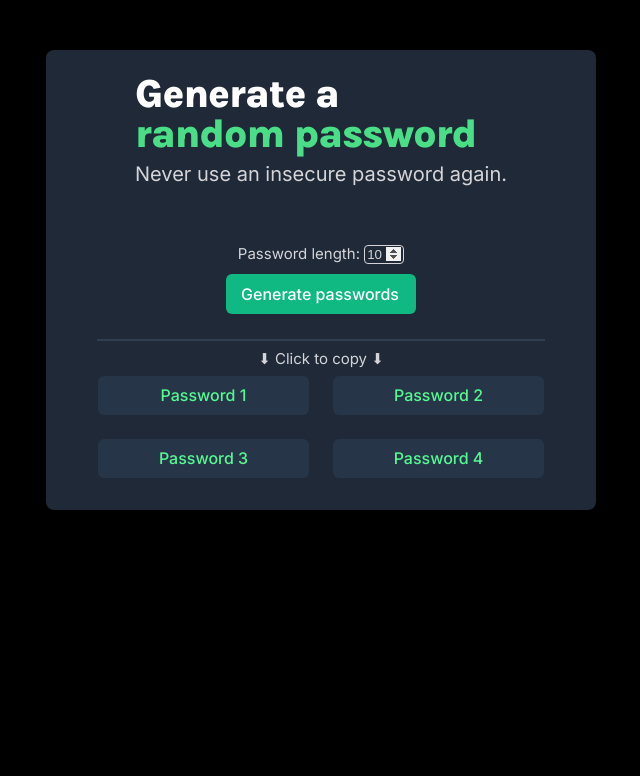
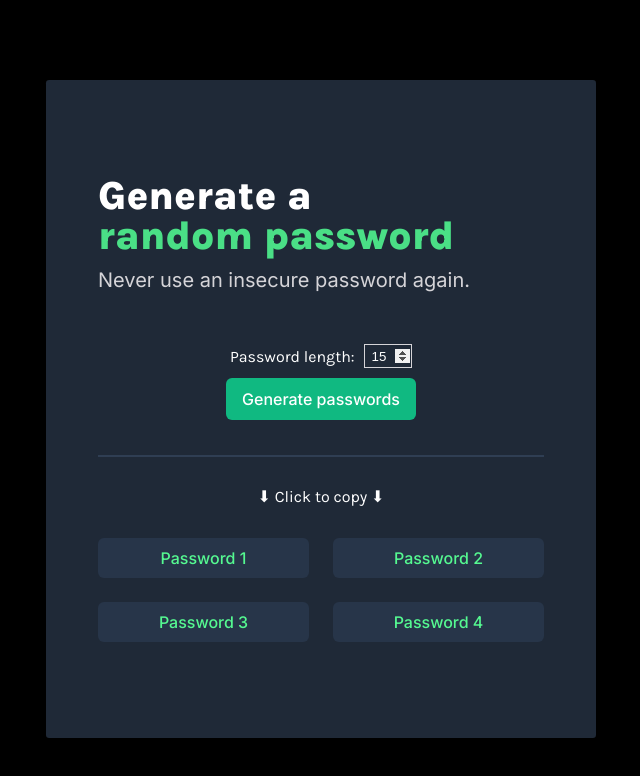
Before and after one commit to SondreHal/SoloProject-PasswordGenerator, a plain HTML site: page index.html in a window 1280 px wide. Shown: the whole page, without its empty margins (319-959 px from the left). Drawn offline with Linux system fonts and the light colour scheme.

Commit message:
css/html cleanup

```diff
--- a/index.html
+++ b/index.html
@@ -1,46 +1,102 @@
 <!DOCTYPE html>
 <html lang="en">
 	<head>
-		<link rel="preconnect" href="https://fonts.googleapis.com" />
-		<link rel="preconnect" href="https://fonts.gstatic.com" crossorigin />
+		<link
+			rel="preconnect"
+			href="https://fonts.googleapis.com"
+		/>
+		<link
+			rel="preconnect"
+			href="https://fonts.gstatic.com"
+			crossorigin
+		/>
 		<link
 			href="https://fonts.googleapis.com/css2?family=Inter:wght@400;500&family=Karla:wght@400;500;800&display=swap"
 			rel="stylesheet"
 		/>
 		<meta charset="UTF-8" />
-		<meta http-equiv="X-UA-Compatible" content="IE=edge" />
-		<meta name="viewport" content="width=device-width, initial-scale=1.0" />
+		<meta
+			http-equiv="X-UA-Compatible"
+			content="IE=edge"
+		/>
+		<meta
+			name="viewport"
+			content="width=device-width, initial-scale=1.0"
+		/>
 		<title>Password Generator</title>
-		<link rel="stylesheet" href="style.css" />
+		<link
+			rel="stylesheet"
+			href="style.css"
+		/>
+		<script
+			src="index.js"
+			defer
+		></script>
 	</head>
+
 	<body>
-		<div class="container">
-			<div class="center-block">
-				<div class="left-text">
-					<h1>
-						Generate a<br />
-						<span class="green-text">random password</span>
-					</h1>
-					<h2>Never use an insecure password again.</h2>
+		<div class="wrapper">
+			<div class="wrapper_inner">
+				<!-- HEADLINE -->
+				<h1>
+					Generate a <br />
+					<span>random password</span>
+				</h1>
+				<p class="text_sub_header">Never use an insecure password again.</p>
+
+				<!-- INPUT PASSWORD LENGTH -->
+				<div class="flex flex_center_h flex_center_v">
+					<p>Password length:</p>
+					<input
+						type="number"
+						id="passwordLength"
+						min="15"
+						max="18"
+						value="15"
+						onkeydown="return false;"
+					/>
+				</div>
+
+				<!-- CTA BUTTON -->
+				<button id="generate_pw_btn">Generate passwords</button>
+
+				<div class="divider"></div>
+
+				<!-- PASSWORD CONTAINERS -->
+				<p class="text_center">⬇ Click to copy ⬇</p>
+
+				<div class="pw_container_wrapper">
+					<div
+						class="pw_container"
+						id="password_1"
+					>
+						<p>Password 1</p>
+					</div>
+
+					<div
+						class="pw_container"
+						id="password_2"
+					>
+						<p>Password 2</p>
+					</div>
+				</div>
+
+				<div class="pw_container_wrapper">
+					<div
+						class="pw_container"
+						id="password_3"
+					>
+						<p>Password 3</p>
+					</div>
+
+					<div
+						class="pw_container"
+						id="password_4"
+					>
+						<p>Password 4</p>
+					</div>
 				</div>
 			</div>
-			<h3>
-				Password length:
-				<input type="number" id="passwordLength" min="6" max="18" value="10" />
-			</h3>
-			<button id="generate-btn">Generate passwords</button>
-
-			<div class="divide-line"></div>
-			<h3 class="">⬇ Click to copy ⬇</h3>
-			<div class="random-passwords">
-				<div class="password-1-3" id="password1">Password 1</div>
-				<div class="password-2-4" id="password2">Password 2</div>
-			</div>
-			<div class="random-passwords" id="less-margin">
-				<div class="password-1-3" id="password3">Password 3</div>
-				<div class="password-2-4" id="password4">Password 4</div>
-			</div>
 		</div>
-		<script src="index.js"></script>
 	</body>
 </html>
--- a/style.css
+++ b/style.css
@@ -1,199 +1,168 @@
-body {
-	/*Box model stuff*/
+*,
+*::before,
+*::after {
+	box-sizing: border-box;
 	margin: 0;
 	padding: 0;
-	background-color: black;
-	/*Typography stuff*/
-	color: white;
 }
 
-.container {
-	/*Box model stuff*/
-	width: 550px;
-	margin: 50px auto;
-	border-radius: 8px;
-	background-color: #1f2937;
-	/*Typography stuff*/
-	font-family: "Karla";
-	/*Miscellaneous*/
-	padding-block: 1.5em;
+body {
+	background-color: black;
+	color: white;
+	padding: 5rem 1.5rem;
 }
 
+/* FLEX PROPERTIES */
+.flex {
+	display: flex;
+}
+.flex_center_h {
+	justify-content: center;
+}
+.flex_center_v {
+	align-items: center;
+}
+
+/* CONTENT WRAPPERS */
+.wrapper {
+	background: #1f2937;
+	border-radius: 0.2rem;
+	font-family: 'Karla', sans-serif;
+	margin: 0 auto;
+	max-width: 100%;
+	padding: 6rem 1.5em;
+	width: 550px;
+}
+.wrapper_inner {
+	margin: 0 auto;
+	width: fit-content;
+}
+
+/* HEADLINE */
 h1 {
-	/*Box model stuff*/
-	margin: 0;
-	/*Typography stuff*/
-	font-family: "Karla";
+	font-family: 'Karla';
 	font-size: 40px;
 	font-weight: 800;
-	/*Miscellaneous*/
-	user-select: none;
+	letter-spacing: -2.5%;
 	line-height: 40px;
-	letter-spacing: -0.025em;
+}
+h1 span {
+	color: #4adf86;
+}
+.text_sub_header {
+	color: #d5d4d8;
+	font-family: 'Inter';
+	font-size: 20px;
+	font-weight: 400;
+	line-height: 28px;
+	margin: 10px 0 50px;
 }
 
-h2 {
-	/*Box model stuff*/
-	margin: 10px 0 51px 0;
-	/*Typography stuff*/
-	font-family: "Inter";
-	font-size: 20px;
-	font-weight: 400;
-	color: #d5d4d8;
-	/*Miscellaneous*/
-	user-select: none;
-	line-height: 20px;
+/* INPUT FOR PASSWORD LENGTH */
+input[type='number'] {
+	background-color: transparent;
+	border: 1px solid #d5d4d8;
+	caret-color: transparent;
+	color: #ffffff;
+	cursor: default;
+	height: 1.5rem;
+	margin-left: 0.6rem;
+	padding-inline: 0.4rem 0.1rem;
+	width: 3rem;
+}
+input[type='number']:focus {
+	outline: none;
+}
+input[type='number']::selection {
+	background-color: transparent;
+}
+/* FOR GOOGLE CHROME */
+input[type='number']::-webkit-inner-spin-button,
+input[type='number']::-webkit-outer-spin-button {
+	opacity: 1;
 }
 
-h3 {
-	/*Box model stuff*/
-	margin: 10px auto;
-	/*Typography stuff*/
-	font-family: "Inter";
-	font-size: 15px;
-	font-weight: 400;
-	text-align: center;
-	color: #d5d4d8;
-	/*Miscellaneous*/
-	user-select: none;
-	line-height: 15px;
+#generate_pw_btn {
+	background: #10b981;
+	border-radius: 6px;
+	border: none;
+	color: #ffffff;
+	cursor: pointer;
+	display: block;
+	font-family: 'Inter';
+	font-size: 16px;
+	font-weight: 500;
+	line-height: 24px;
+	margin: 10px auto 35px;
+	padding: 9px 16px;
+}
+#generate_pw_btn:hover {
+	background: #14d393;
 }
 
-.green-text {
-	/*Typography stuff*/
-	color: #4adf86;
+.divider {
+	/*Box model stuff*/
+	border: 1px solid #2f3e53;
+	margin: 35px auto 30px;
+	width: 100%;
 }
 
-.center-block {
-	/*Typography stuff*/
+/* PASSWORD CONTAINERS */
+.text_center {
+	font-size: 16px;
+	font-weight: 400;
+	margin-bottom: 2rem;
 	text-align: center;
 }
 
-.left-text {
-	/*Display stuff*/
-	display: inline-block;
-	/*Typography stuff*/
-	text-align: left;
+.pw_container_wrapper {
+	display: flex;
+	flex-wrap: wrap;
+	gap: 24px;
+	justify-content: center;
 }
 
-input[type="number"] {
-	/*Box model stuff*/
-	width: 34px;
-	border: 1px solid #d5d4d8;
-	border-radius: 4px;
-	background-color: #1f2937;
-	/*Typography stuff*/
-	color: #d5d4d8;
-	/*Miscellaneous*/
-	caret-color: transparent;
+.pw_container_wrapper:not(:last-of-type) {
+	margin-bottom: 24px;
 }
 
-input[type="number"]:focus {
-	/*Box model stuff*/
-	outline: none;
+.pw_container {
+	background-color: #273549;
+	border-radius: 6px;
+	padding: 4px;
+	width: 211px;
+}
+.pw_container:hover {
+	background-color: #32445c;
+	cursor: pointer;
+}
+.pw_container p {
+	color: #55f991;
+	font-family: 'Inter';
+	font-size: 16px;
+	font-weight: 500;
+	line-height: 32px;
+	text-align: center;
 }
 
-input[type="number"]::selection {
-	/*Box model stuff*/
-	background-color: #1f2937;
-	/*Typography stuff*/
-	color: #d5d4d8;
+@media screen and (max-width: 500px) {
+	body {
+		padding: 1.5rem;
+	}
+
+	.wrapper {
+		padding: 4rem 1.5em;
+	}
 }
+@media screen and (max-width: 455px) {
+	body {
+		padding: 0;
+	}
 
-input[type="number"]::-webkit-inner-spin-button,
-input[type="number"]::-webkit-outer-spin-button {
-	/*Manipulations stuff*/
-	opacity: 1;
+	h1 {
+		font-size: 32px;
+	}
+	.text_sub_header {
+		font-size: 18px;
+	}
 }
-
-#generate-btn {
-	/*Display stuff*/
-	display: flex;
-	flex-direction: row;
-	/*Box model stuff*/
-	margin: 10px auto 0;
-	padding: 12px 17px 12px 15px;
-	border: none;
-	border-radius: 6px;
-	background-color: #10b981;
-	/*Typography stuff*/
-	font-family: "Inter";
-	font-size: 16px;
-	font-weight: 500;
-	color: white;
-	/*Miscellaneous*/
-	user-select: none;
-	line-height: 16px;
-}
-
-#generate-btn:hover {
-	/*Box model stuff*/
-	background: #14ce90;
-	/*Miscellaneous*/
-	cursor: pointer;
-}
-
-#generate-btn:active {
-	/*Box model stuff*/
-	background: #10b981;
-}
-
-.divide-line {
-	/*Box model stuff*/
-	width: 446px;
-	margin: 25px auto 0px auto;
-	border: 1px solid #2f3e53;
-}
-
-.random-passwords {
-	/*Display stuff*/
-	display: flex;
-	justify-content: center;
-	/*Box model stuff*/
-	margin-bottom: 24px;
-	/*Miscellaneous*/
-	gap: 24px;
-}
-
-.password-1-3,
-.password-2-4 {
-	/*Box model stuff*/
-	width: 211px;
-	height: 39px;
-	border-radius: 6px;
-	background-color: #273549;
-	/*Typography stuff*/
-	font-family: "Inter";
-	font-size: 16px;
-	font-weight: 500;
-	text-align: center;
-	color: #55f991;
-	/*Miscellaneous*/
-	user-select: none;
-	line-height: 39px;
-}
-
-#password1:hover,
-#password2:hover,
-#password3:hover,
-#password4:hover {
-	/*Box model stuff*/
-	background-color: #32445c;
-	/*Miscellaneous*/
-	cursor: pointer;
-}
-
-#password1:active,
-#password2:active,
-#password3:active,
-#password4:active {
-	/*Box model stuff*/
-	background-color: #273549;
-	/*Miscellaneous*/
-	cursor: pointer;
-}
-
-#less-margin {
-	/*Box model stuff*/
-	margin-bottom: 8px;
-}
```
Also changed, not shown: index.js (+34 -43 lines).
